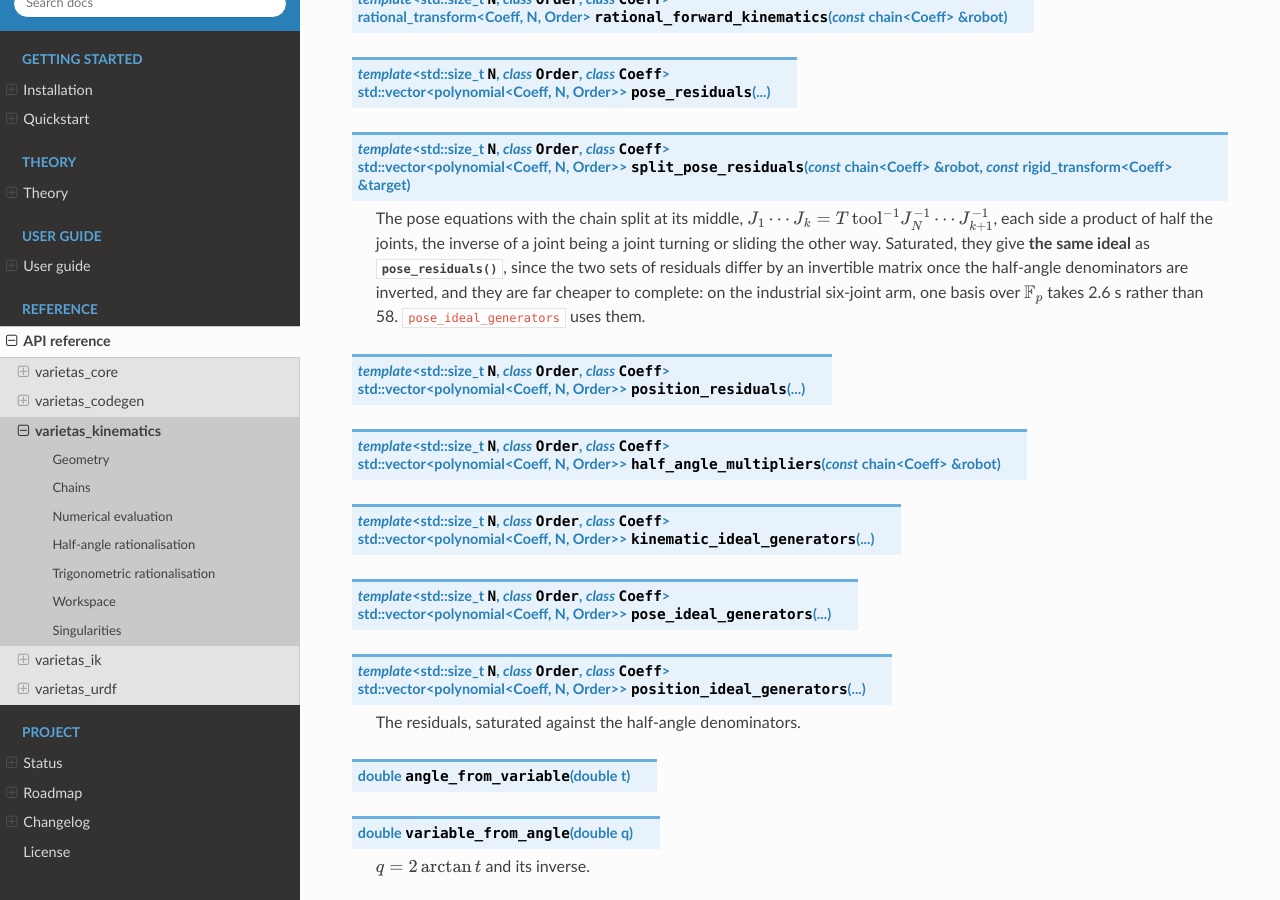
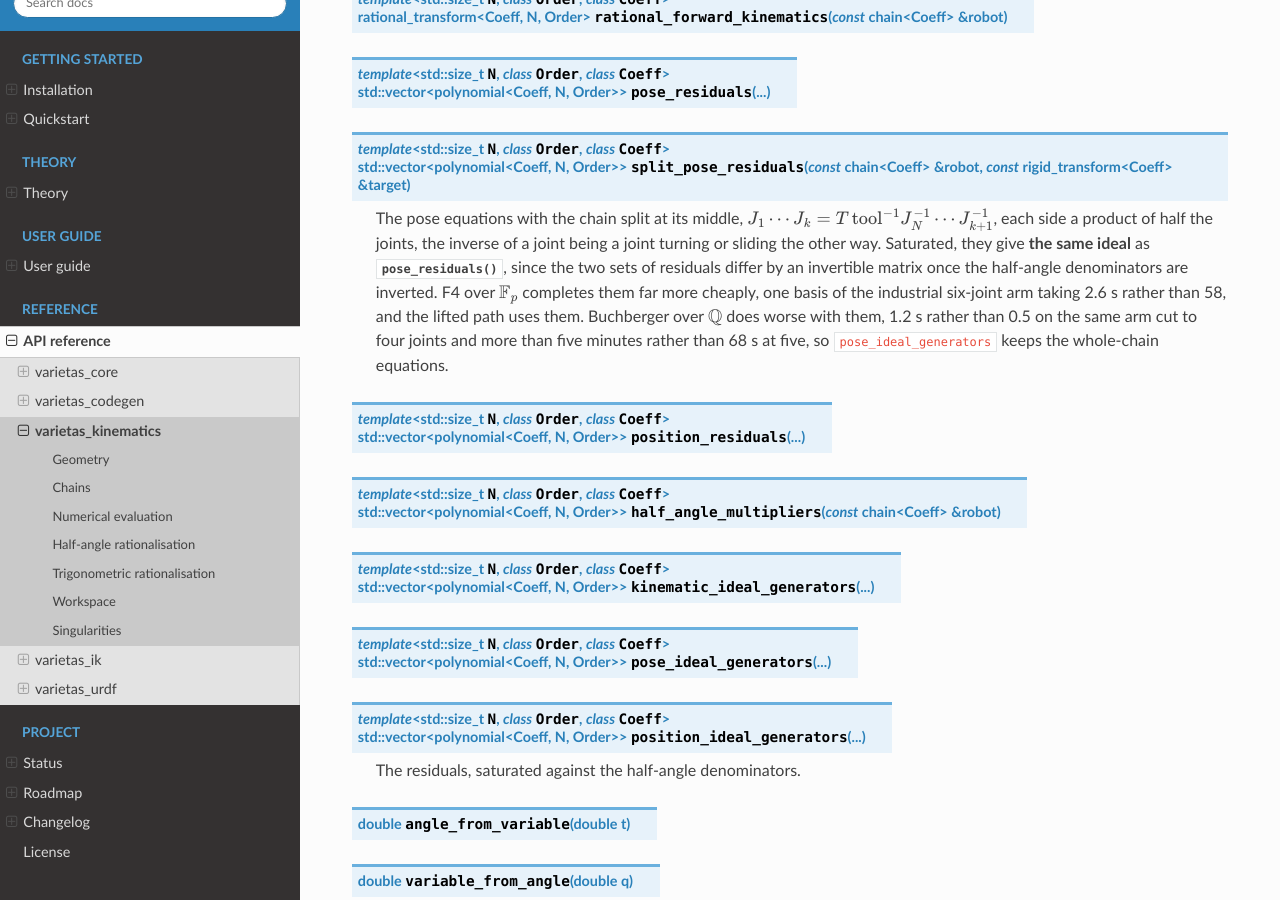
Before and after one commit to HanielUlises/varietas, a Sphinx documentation site: the page built from docs/api/kinematics.rst, in a window 1280 px wide and 900 px high, scrolled down 3117 px. Built offline with Sphinx 7.4.7 and the Read the Docs theme 3.1.0, drawn with Linux system fonts in a browser that asks for light colours.

Commit message:
Keep the whole-chain pose equations for Buchberger, and split only for F4
The split pose equations saturate to the same ideal, and F4 over Z/p
completes them far more cheaply, which is what the lifted path is built on.
Buchberger over Q does the opposite: on the industrial arm cut to four joints
it took 1.2 s with them rather than 0.5, and at five joints it did not finish
in five minutes where the whole-chain equations take 68 s. The previous commit
gave them to pose_ideal_generators, and with it to urdf_solve --buchberger and
every caller over Q, as though they were cheaper everywhere.

pose_ideal_generators is back on the equations of the whole chain, and only
lifted_pose_ideal_generators splits, where five joints take 23 ms split against
54 ms whole, and six take 21 s against more than five minutes. The test of the
split compares the two sets of equations directly.

```diff
--- a/docs/api/kinematics.rst
+++ b/docs/api/kinematics.rst
@@ -139,9 +139,12 @@ Half-angle rationalisation
    side a product of half the joints, the inverse of a joint being a joint
    turning or sliding the other way. Saturated, they give **the same ideal** as
    :cpp:func:`pose_residuals`, since the two sets of residuals differ by an
-   invertible matrix once the half-angle denominators are inverted, and they
-   are far cheaper to complete: on the industrial six-joint arm, one basis over
-   :math:`\F_p` takes 2.6 s rather than 58. ``pose_ideal_generators`` uses them.
+   invertible matrix once the half-angle denominators are inverted. F4 over
+   :math:`\F_p` completes them far more cheaply, one basis of the industrial
+   six-joint arm taking 2.6 s rather than 58, and the lifted path uses them.
+   Buchberger over :math:`\Q` does worse with them, 1.2 s rather than 0.5 on
+   the same arm cut to four joints and more than five minutes rather than 68 s
+   at five, so ``pose_ideal_generators`` keeps the whole-chain equations.
 .. cpp:function:: template<std::size_t N, class Order, class Coeff> \
                   std::vector<polynomial<Coeff, N, Order>> position_residuals(...)
 .. cpp:function:: template<std::size_t N, class Order, class Coeff> \
--- a/docs/guide/pose_ik.rst
+++ b/docs/guide/pose_ik.rst
@@ -25,7 +25,9 @@ things changed that.
 (:cpp:func:`split_pose_residuals`): the first half of the joints on one side,
 the inverse of the second half on the other, which is again a chain. The
 saturated ideal is the same, and on six joints a basis over :math:`\F_p`
-costs a second or two rather than ten or sixty.
+costs a second or two rather than ten or sixty. (Buchberger over :math:`\Q`
+does worse with them, so ``--buchberger`` keeps the equations of the whole
+chain.)
 
 **The basis over** :math:`\Q` **is lifted from its images modulo primes**
 (:cpp:func:`lifted_pose_ideal_generators`), which carry one machine word per
```
Also changed, not shown: docs/changelog.rst (+4 -3 lines), 2 other files.
